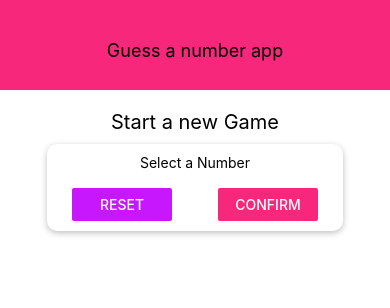
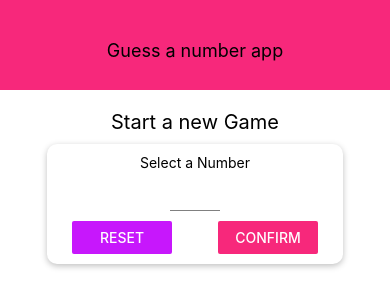
Before and after one commit to olivierHuvelle/react-native-guess-number, a React Native app: screen / in a window 390 px wide. Shown: the top 308 px of the page. Built offline with nearby package versions, Linux system fonts and the light colour scheme.

Commit message:
added UI Component Input started to implement it in StartGameScreen

```diff
--- /dev/null
+++ b/components/UI/Input.js
@@ -0,0 +1,19 @@
+import React from 'react'
+import {TextInput, StyleSheet} from 'react-native'
+
+const Input = props => {
+    return (
+        <TextInput {...props} style={{ ...styles.input, ...props.style }} />
+    )
+}
+
+const styles = StyleSheet.create({
+    input : {
+        marginVertical : 10,
+        height : 30,
+        borderBottomColor : 'grey',
+        borderBottomWidth : 1,
+    }
+})
+
+export default Input
--- a/screens/StartGameScreen.js
+++ b/screens/StartGameScreen.js
@@ -1,7 +1,8 @@
 import React from 'react'
-import {View, Text , TextInput, Button, StyleSheet} from 'react-native'
+import {View, Text , Button, StyleSheet} from 'react-native'
 
 import Card from '../components/UI/Card'
+import Input from '../components/UI/Input'
 import colors from '../theme/colors'
 
 const StartGameScreen = props => {
@@ -11,7 +12,13 @@
 
             <Card style={styles.inputContainer}>
                 <Text>Select a Number</Text>
-                <TextInput />
+                <Input
+                    keyboardType="number-pad"
+                    maxLength={2}
+                    blurOnSubmit
+                    autoCapitalize="none"
+                    autoCorrect={false}
+                    style={styles.input} />
                 <View style={styles.buttonContainer}>
                     <View style={styles.buttonWrapper}>
                         <Button title="reset" onPress={() => {}} color={colors.emphase} />
@@ -41,6 +48,10 @@
         alignItems: 'center',
         padding : 10,
     },
+    input : {
+        width : 50,
+        textAlign : 'center',
+    },
     buttonContainer : {
         flexDirection : 'row',
         width : '100%',
```
